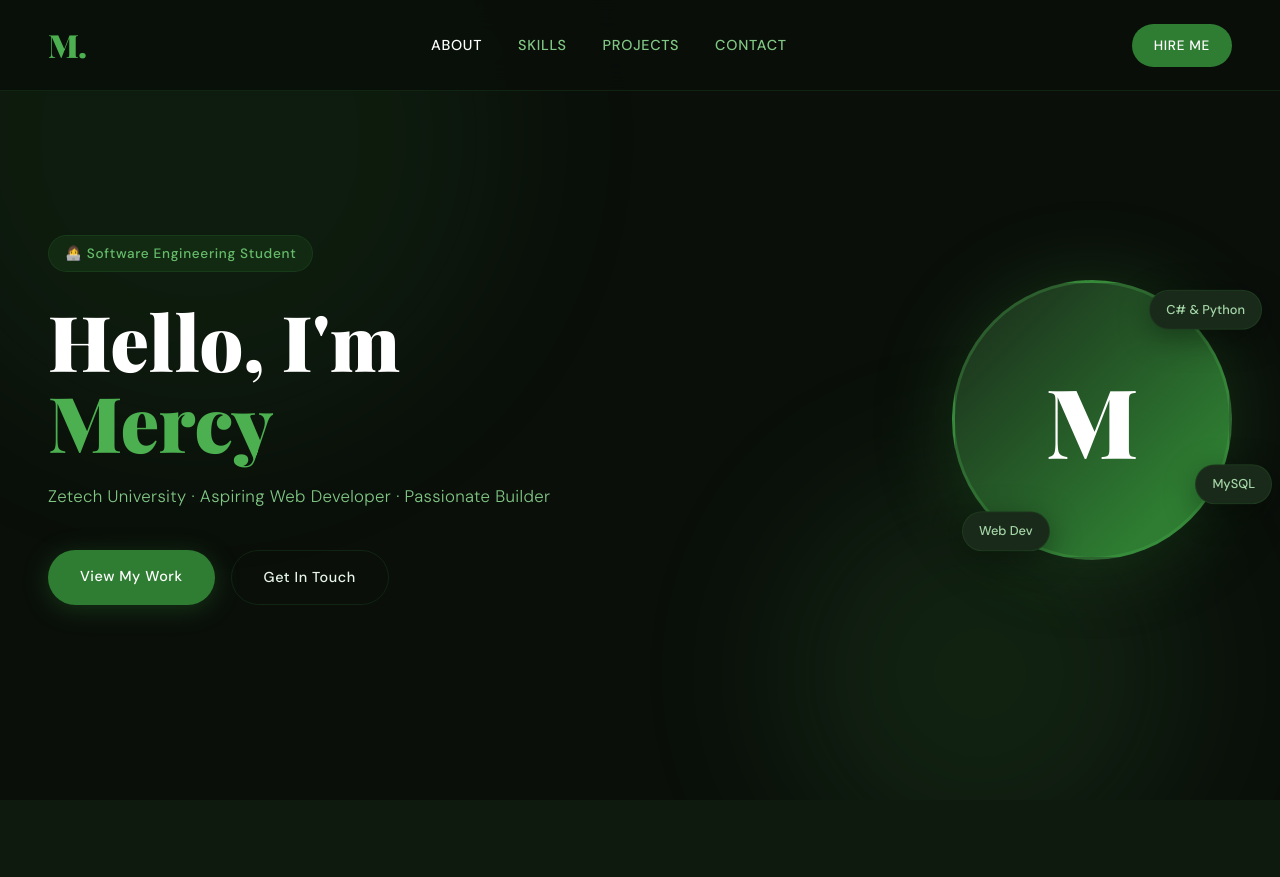
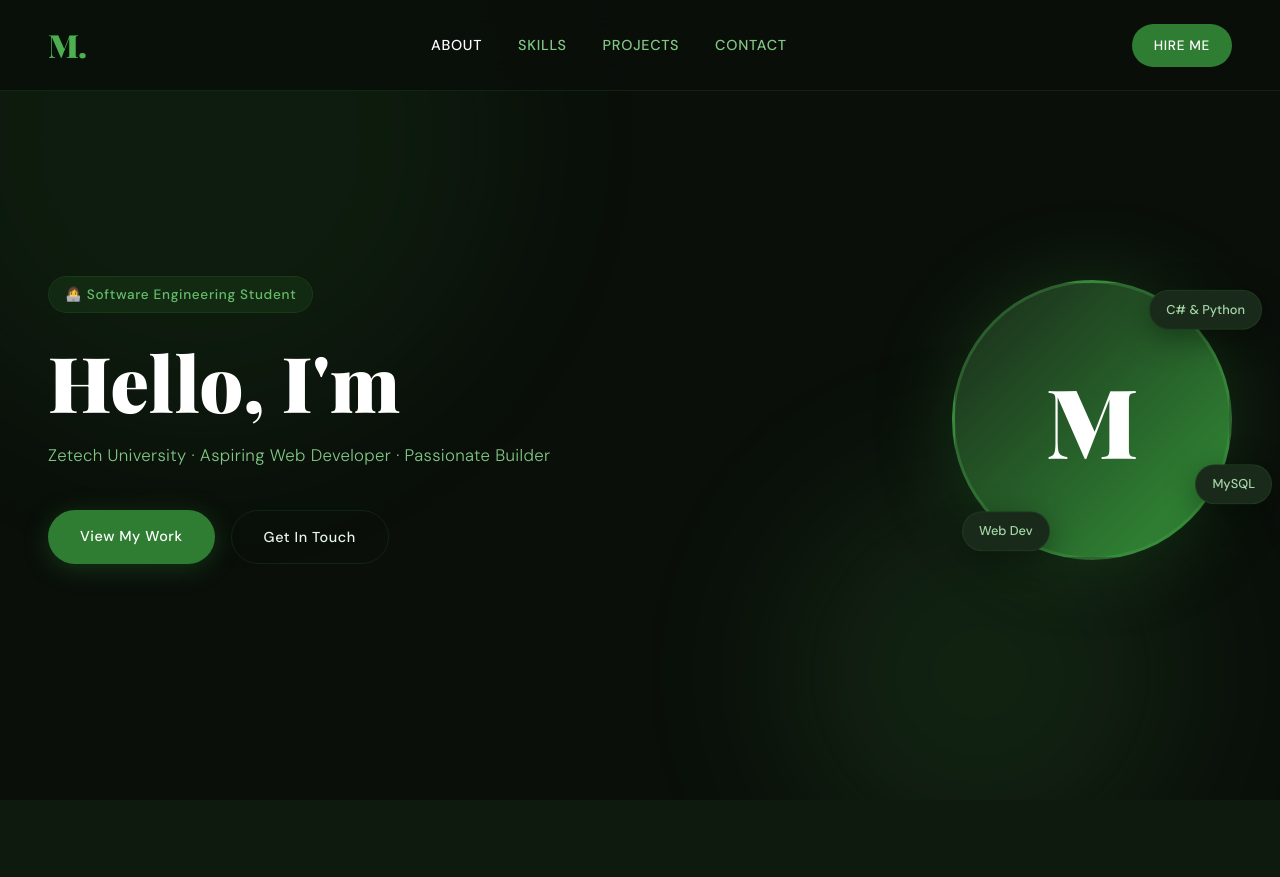
Before and after one commit to KIGEN027/portfolio, a plain HTML site: page index.html in a window 1280 px wide. Shown: the top 877 px of the page. Drawn offline with nearby package versions, Linux system fonts and the light colour scheme.

Commit message:
Update index.html to remove title and name
Removed the title and name from the hero section.

```diff
--- a/index.html
+++ b/index.html
@@ -3,7 +3,7 @@
 <head>
     <meta charset="UTF-8">
     <meta name="viewport" content="width=device-width, initial-scale=1.0">
-    <title>Mercy | Software Engineer</title>
+    <title>Software Engineer</title>
     <link rel="stylesheet" href="style.css">
     <link href="https://fonts.googleapis.com/css2?family=Playfair+Display:wght@400;700;900&family=DM+Sans:wght@300;400;500&display=swap" rel="stylesheet">
 </head>
@@ -27,7 +27,7 @@
         <div class="hero-bg-circle c2"></div>
         <div class="hero-content">
             <span class="hero-tag">👩‍💻 Software Engineering Student</span>
-            <h1 class="hero-title">Hello, I'm<br><span class="highlight">Mercy</span></h1>
+            <h1 class="hero-title">Hello, I'm<br></h1>
             <p class="hero-sub">Zetech University · Aspiring Web Developer · Passionate Builder</p>
             <div class="hero-buttons">
                 <a href="#projects" class="btn btn-primary">View My Work</a>
```
